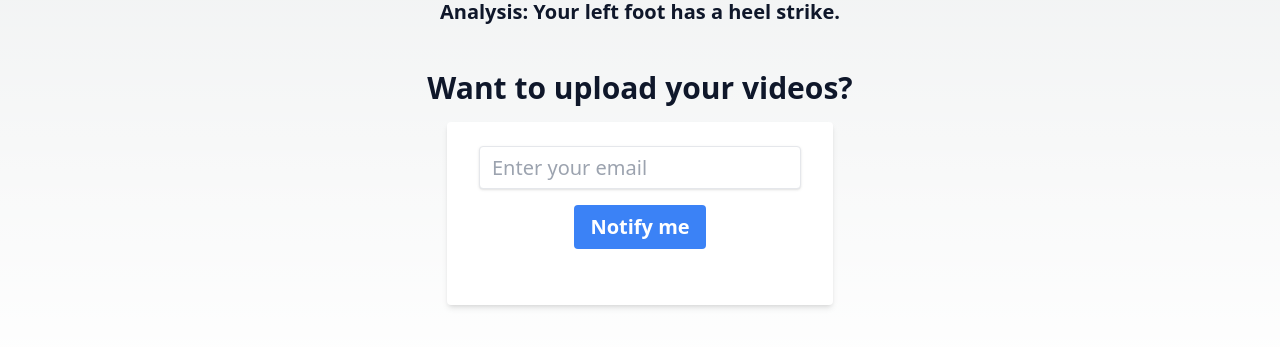
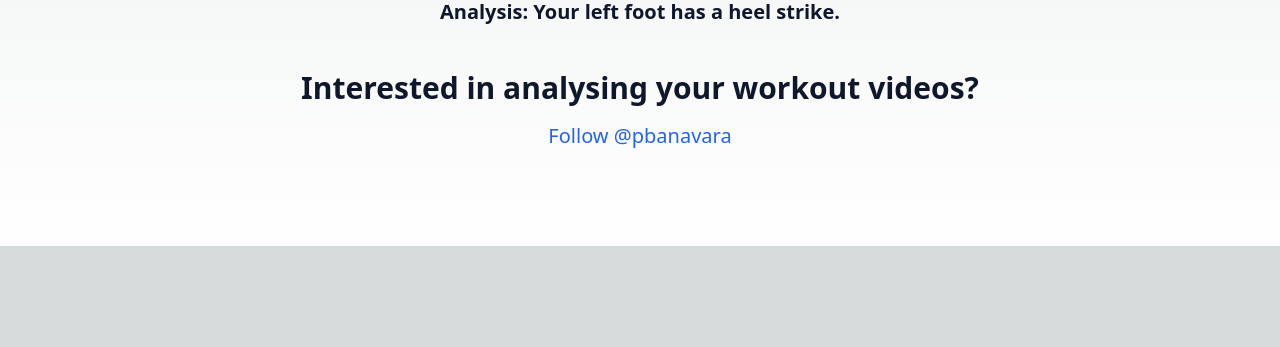
Before and after one commit to pbanavara/spotme, a Next.js app: page / in a window 1280 px wide. Shown: the part 912-1259 px from the top of the page. After the commit the page ends 1158 px from the top, so only its background shows below. Built offline with nearby package versions, Linux system fonts and the light colour scheme; no server answers.

Commit message:
Removed email and all that

```diff
--- a/pages/index.tsx
+++ b/pages/index.tsx
@@ -88,20 +88,16 @@ export default function Home() {
                 <div className="flex justify-between items-center w-full flex-col sm:mt-5 mt-1">
                     <br></br>
                     <h1 className="mx-auto max-w-4xl font-display text-3xl font-bold tracking-normal text-slate-900 sm:text-3xl">
-                        Want to upload your videos?
+                       Interested in analysing your workout videos?
                     </h1>
                     <div className="flex flex-col space-y-8 mt-4 mb-16">
                         <div className="flex sm:space-x-2 sm:flex-row flex-col sm:text-xl text-xl font-display">
-                            <form className="bg-white shadow-md rounded px-8 pt-6 pb-8 mb-4" onSubmit={onSubmit}>
-                                <div className="mb-4">
-                                    <input type="text" className="shadow appearance-none border rounded w-full py-2 px-3 text-gray-700 leading-tight focus:outline-none focus:shadow-outline" id="email" name="email" placeholder="Enter your email" />
+                            <div className="mb-6">
+                                <a className="twitter-follow-button font-medium text-blue-600 dark:text-blue-500 hover:underline"
+                                    href="https://twitter.com/pbanavara">
+                                    Follow @pbanavara</a>
+
                                 </div>
-                                <div className="mb-6">
-                                    <button className="bg-blue-500 hover:bg-blue-700 text-white font-bold py-2 px-4 rounded" type="submit">
-                                        Notify me
-                                    </button>
-                                </div>
-                            </form>
                         </div>
                     </div>
                 </div>
```
